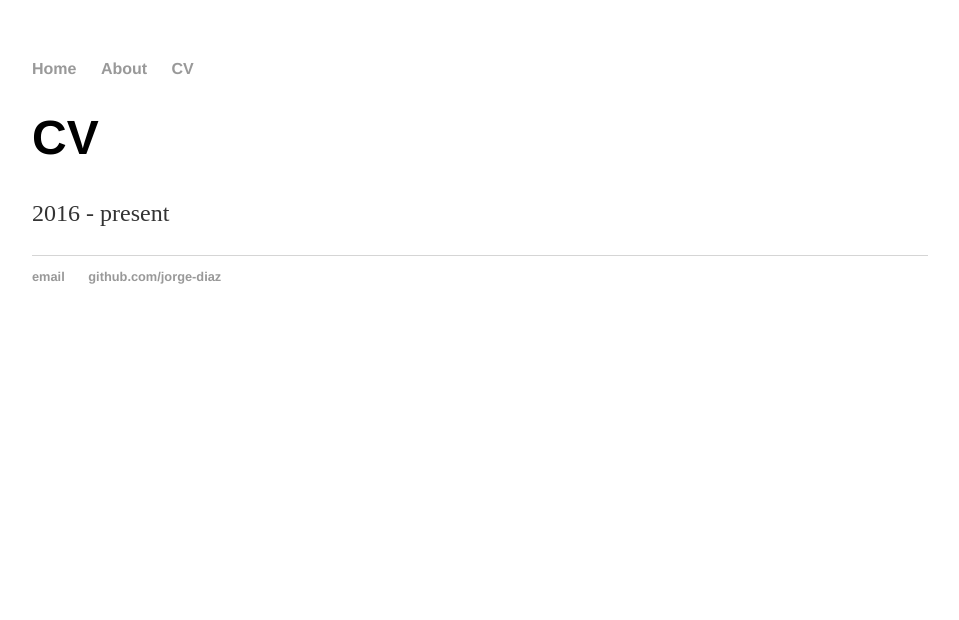
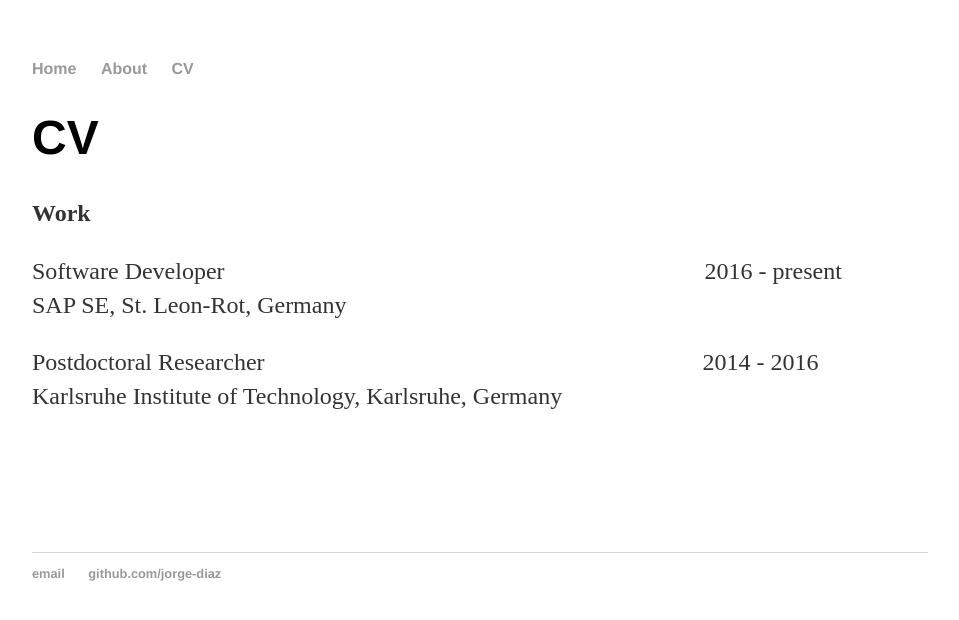
Before and after one commit to jorge-diaz/jorge-diaz.github.io, a Jekyll site: the page built from cv/index.html, in a window 1280 px wide. Shown: the top 620 px of the page, without its empty margins (160-1119 px from the left). Built offline with Jekyll 4.4.1, drawn with Linux system fonts in a browser that asks for light colours.

Commit message:
update cv: work added

```diff
--- a/cv/index.html
+++ b/cv/index.html
@@ -4,5 +4,11 @@ title: Jorge S. Diaz
 ---
 <div class="blurb">
 	<h1>CV</h1>
-	<p>2016 - present</a></p>
+	<p><strong>Work</strong></p>
+	<p>Software Developer&nbsp;&nbsp;&nbsp;&nbsp;&nbsp;&nbsp;&nbsp;&nbsp;&nbsp;&nbsp;&nbsp;&nbsp;&nbsp;&nbsp;&nbsp;&nbsp;&nbsp;&nbsp;&nbsp;&nbsp;&nbsp;&nbsp;&nbsp;&nbsp;&nbsp;&nbsp;&nbsp;&nbsp;&nbsp;&nbsp;&nbsp;&nbsp;&nbsp;&nbsp;&nbsp;&nbsp;&nbsp;&nbsp;&nbsp;&nbsp;&nbsp;&nbsp;&nbsp;&nbsp;&nbsp;&nbsp;&nbsp;&nbsp;&nbsp;&nbsp;&nbsp;&nbsp;&nbsp;&nbsp;&nbsp;&nbsp;&nbsp;&nbsp;&nbsp;&nbsp;&nbsp;&nbsp;&nbsp;&nbsp;&nbsp;&nbsp;&nbsp;&nbsp;&nbsp;&nbsp;&nbsp;&nbsp;&nbsp;&nbsp;&nbsp;&nbsp;&nbsp;&nbsp;&nbsp; 2016 - present</a><br>
+	SAP SE, St. Leon-Rot, Germany</p>
+	<p>Postdoctoral Researcher&nbsp;&nbsp;&nbsp;&nbsp;&nbsp;&nbsp;&nbsp;&nbsp;&nbsp;&nbsp;&nbsp;&nbsp;&nbsp;&nbsp;&nbsp;&nbsp;&nbsp;&nbsp;&nbsp;&nbsp;&nbsp;&nbsp;&nbsp;&nbsp;&nbsp;&nbsp;&nbsp;&nbsp;&nbsp;&nbsp;&nbsp;&nbsp;&nbsp;&nbsp;&nbsp;&nbsp;&nbsp;&nbsp;&nbsp;&nbsp;&nbsp;&nbsp;&nbsp;&nbsp;&nbsp;&nbsp;&nbsp;&nbsp;&nbsp;&nbsp;&nbsp;&nbsp;&nbsp;&nbsp;&nbsp;&nbsp;&nbsp;&nbsp;&nbsp;&nbsp;&nbsp;&nbsp;&nbsp;&nbsp;&nbsp;&nbsp;&nbsp;&nbsp;&nbsp;&nbsp;&nbsp;&nbsp;
+	2014 - 2016<br>Karlsruhe Institute of Technology, Karlsruhe, Germany</p>
+	<p>&nbsp;</p>
+	<p>&nbsp;</p>
 </div><!-- /.blurb -->
```
